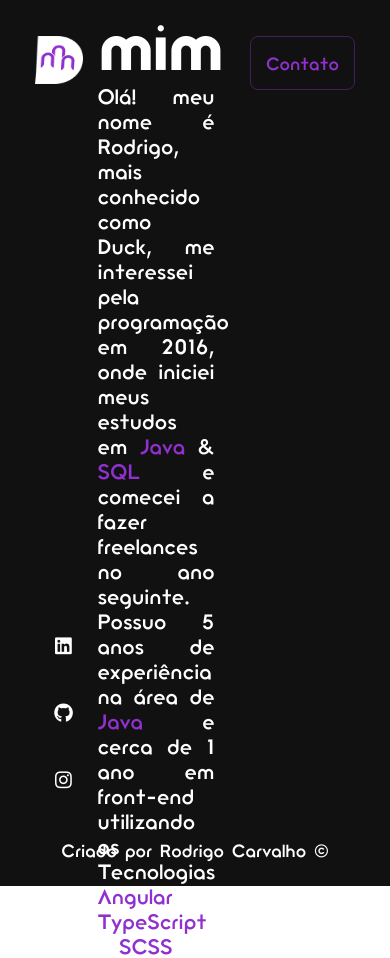
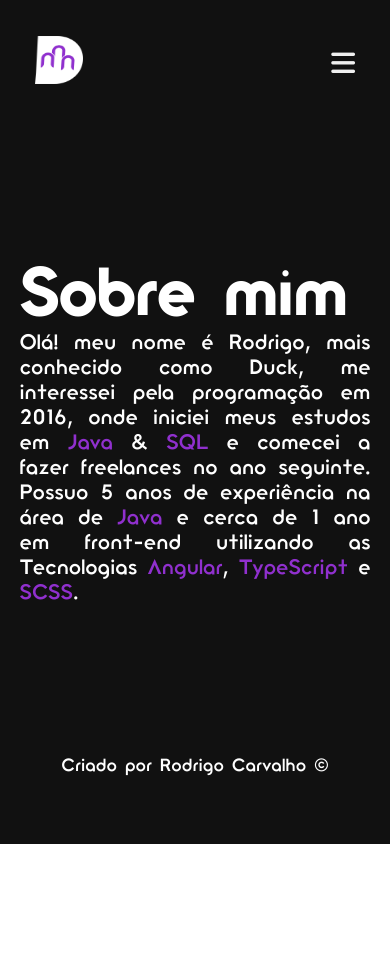
Before and after one commit to rodrigocarvalhodev/portfolio-duckdeveloper, an Angular app: page /about in a window 390 px wide. After the commit the page ends 844 px from the top, so only its background shows below. Built offline with nearby package versions, Linux system fonts and the light colour scheme.

Commit message:
Adjust mobile content

```diff
--- a/angular.json
+++ b/angular.json
@@ -41,12 +41,12 @@
                 {
                   "type": "initial",
                   "maximumWarning": "500kb",
-                  "maximumError": "1mb"
+                  "maximumError": "5mb"
                 },
                 {
                   "type": "anyComponentStyle",
-                  "maximumWarning": "2kb",
-                  "maximumError": "4kb"
+                  "maximumWarning": "5mb",
+                  "maximumError": "5mb"
                 }
               ],
               "outputHashing": "all"
--- a/src/app/layout/layout.component.html
+++ b/src/app/layout/layout.component.html
@@ -1,6 +1,6 @@
 <main>
     <app-header />
-    <section class="sociais">
+    <section id="sociais">
         <ul>
             <li>
                 <a href="https://www.linkedin.com/in/rodrigocarvalhodev" target="_blank"><span class="fa-brands fa-linkedin"></span></a>
--- a/src/app/layout/layout.component.scss
+++ b/src/app/layout/layout.component.scss
@@ -3,7 +3,7 @@ main {
     height: 100%;
 }
 
-.sociais {
+#sociais {
     display: block;
 
     position: fixed;
@@ -46,3 +46,9 @@ main {
         }
     }
 }
+
+@media(max-width: 600px) {
+    #sociais {
+        display: none;
+    }
+}
--- a/src/app/pages/about/about.component.scss
+++ b/src/app/pages/about/about.component.scss
@@ -2,9 +2,11 @@
     font-size: 2rem;
     margin: 0 auto;
     color: white;
-    width: 50%;
-    height: 75vh;
-    margin: 0 auto;
+
+    width: 90%;
+    height: 100%;
+    max-width: 1000px;
+    min-height: calc(100vh - 121px - 72px - 50px);
 
     display: flex;
     flex-direction: column;
@@ -14,7 +16,7 @@
 
     p {
         font-size: 1.3rem;
-        max-width: 60%;
+        text-align: justify;
     }
 
     .tech {
--- a/src/app/pages/home/home.component.scss
+++ b/src/app/pages/home/home.component.scss
@@ -1,6 +1,8 @@
 #container {
     color: #FFF;
     height: 100%;
+
+    margin: 25px 0;
 
     .presentation {
         display: flex;
@@ -9,7 +11,7 @@
         width: 90%;
         height: 100%;
         max-width: 1000px;
-        min-height: 75vh;
+        min-height: calc(100vh - 121px - 72px - 50px);
         margin: 0 auto;
         font-size: 2.5rem;
 
--- a/src/app/template/footer/footer.component.scss
+++ b/src/app/template/footer/footer.component.scss
@@ -5,12 +5,9 @@
 footer {
     display: flex;
     justify-content: center;
-    align-items: end;
 
     width: 100%;
     padding: 25px 35px;
-    bottom: 0;
-    height: 15vh;
 
     text-align: center;
 
--- a/src/app/template/header/header.component.html
+++ b/src/app/template/header/header.component.html
@@ -4,7 +4,7 @@
             <img src="/assets/logo2.png" alt="Logo">
         </a>
     </div>
-    <nav id="navbar">
+    <nav id="navbar" [ngClass]="burgerOpened ? 'active' : ''">
         <ul>
             <li>
                 <a [ngClass]="routerLink === '/home' ? 'line' : ''" routerLink="/">Inicio</a>
@@ -20,6 +20,10 @@
         </ul>
     </nav>
 
+    <button id="menuburger" (click)="this.openMenuBurger()">
+        <i class="fa-solid fa-bars"></i>
+    </button>
+
     <div id="buttons">
         <a routerLink="/contact">Contato</a>
     </div>
--- a/src/app/template/header/header.component.scss
+++ b/src/app/template/header/header.component.scss
@@ -3,9 +3,7 @@ header {
     color: white;
     justify-content: space-between;
     align-items: center;
-    padding: 0 35px;
-
-    height: 10vh;
+    padding: 25px 35px;
 
     margin: 0 auto;
 
@@ -76,6 +74,10 @@ header {
         }
     }
 
+    #menuburger {
+        display: none;
+    }
+
     #buttons {
         display: flex;
 
@@ -114,12 +116,6 @@ header {
             transition: 0.5s;
         }
     }
-
-    .menuburger {
-        position: absolute;
-        height: 100vh;
-        width: 100%;
-    }
 }
 
 @media(max-width: 1700px) {
@@ -136,14 +132,53 @@ header {
 
 @media(max-width: 600px) {
     header {
-
         #navbar {
             display: none;
+            position: absolute;
+            top: 15px;
+            right: 10px;
+            width: 90%;
+            max-width: 200px;
+            padding: 85px 25px 30px;
+            background-color: rgba(144, 48, 206, 0.9);
+
+            border-radius: 15px;
+
+            transition: transform .2s ease, visibility .2s ease, opacity .2s ease;
+
+            &.active {
+                display: flex;
+            }
+
+            ul {
+                flex-direction: column;
+
+                li {
+                    a {
+                        color: rgb(240, 240, 240);
+                    }
+                }
+            }
         }
 
-        .menuburger {
-            visibility: visible;
+        #menuburger {
             display: block;
+
+            z-index: 1;
+
+            background-color: transparent;
+            border: none;
+
+            i {
+                font-size: 1.7rem;
+
+                color: rgb(240, 240, 240);
+                cursor: pointer;
+            }
+        }
+
+        #buttons {
+            display: none;
         }
     }
 }
--- a/src/app/template/header/header.component.ts
+++ b/src/app/template/header/header.component.ts
@@ -9,12 +9,18 @@ import { ActivatedRoute, Event, NavigationEnd, Router } from '@angular/router';
 export class HeaderComponent {
 
   routerLink!: string;
+  burgerOpened: boolean = false;
 
   constructor(router: Router) {
     router.events.subscribe((event: Event) => {
       if (event instanceof NavigationEnd) {
         this.routerLink = event.urlAfterRedirects;
       }
+      this.burgerOpened = false;
     });
   }
+
+  openMenuBurger() {
+    this.burgerOpened = !this.burgerOpened;
+  }
 }
```
